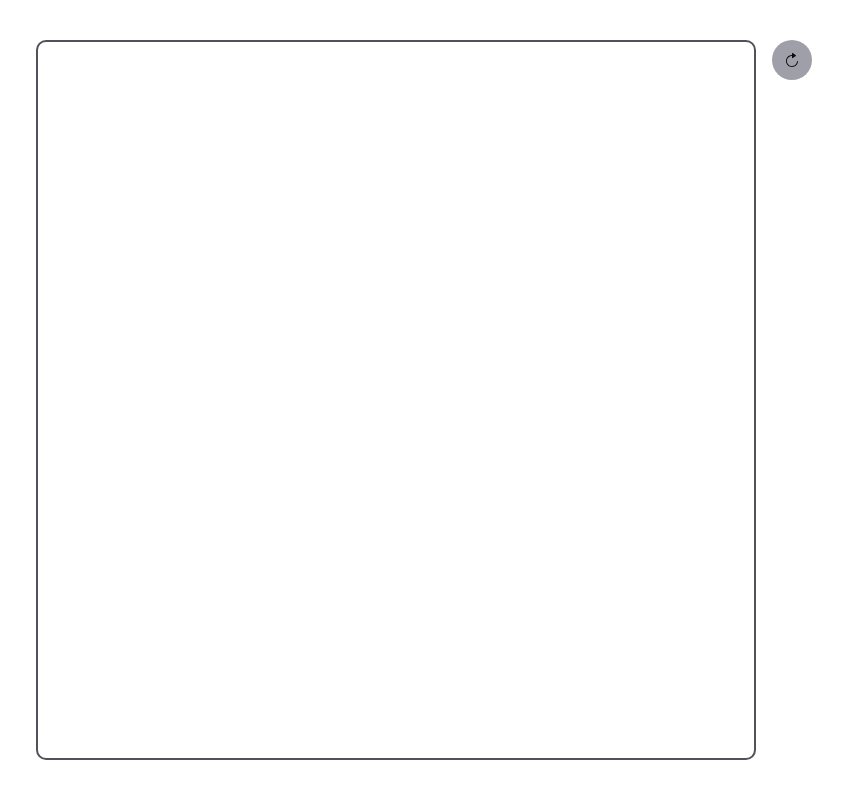
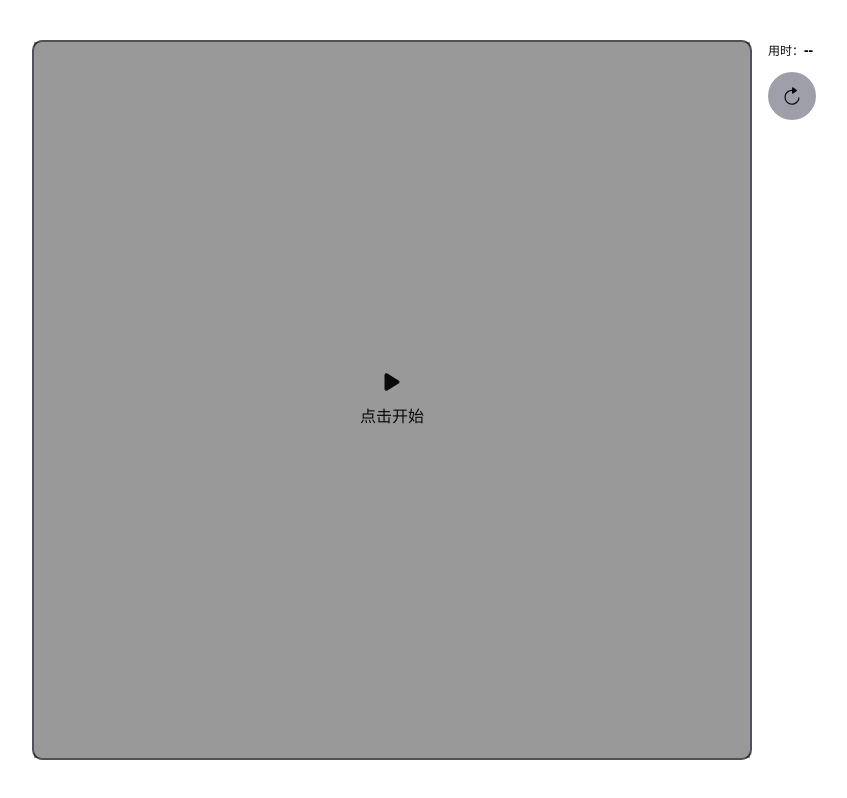
Before and after one commit to ApeWhoLovesCode/ChaosWorld, a Next.js app: page /triangle-huarong in a window 1280 px wide. Shown: the whole page, without its empty margins (216-1063 px from the left). Built offline with nearby package versions, Linux system fonts and the light colour scheme.

Commit message:
fix: 完善部分交互

```diff
--- a/src/app/triangle-huarong/components/CompleteDialog.tsx
+++ b/src/app/triangle-huarong/components/CompleteDialog.tsx
@@ -8,23 +8,28 @@ import {
   DialogHeader,
   DialogTitle,
 } from '@/components/ui/dialog';
+import { formatTime } from '@/utils/format';
 
 export function CompleteDialog({
   open,
+  time,
   onOpenChange,
-  reTry,
+  onReStart,
 }: {
   open: boolean;
+  time: number;
   onOpenChange: (open: boolean) => void;
-  reTry: () => void;
+  onReStart: () => void;
 }) {
   const onClose = () => onOpenChange(false);
   return (
     <Dialog open={open} onOpenChange={onOpenChange}>
       <DialogContent className="sm:max-w-md">
         <DialogHeader>
-          <DialogTitle>恭喜</DialogTitle>
-          <DialogDescription>恭喜完成了拼图</DialogDescription>
+          <DialogTitle>挑战成功</DialogTitle>
+          <DialogDescription>
+            恭喜完成了拼图，用时 <i className="font-bold">{formatTime(time)}</i>
+          </DialogDescription>
         </DialogHeader>
         <DialogFooter className="sm:justify-start">
           <Button type="button" variant="outline" onClick={onClose}>
@@ -35,7 +40,7 @@ export function CompleteDialog({
             variant="secondary"
             onClick={() => {
               onClose();
-              reTry();
+              onReStart();
             }}
           >
             重新挑战
--- a/src/app/triangle-huarong/huarong.tsx
+++ b/src/app/triangle-huarong/huarong.tsx
@@ -1,6 +1,6 @@
 'use client';
 
-import { useEffect, useMemo, useRef, useState } from 'react';
+import { useEffect, useImperativeHandle, useMemo, useRef, useState } from 'react';
 import { CanMoveItem, TriangleDataItem, TriangleHuarongRoadProps } from './type';
 import { useDebounceFn, useSetState } from 'ahooks';
 import HuarongItem from './huarongItem';
@@ -9,6 +9,7 @@ import { HuarongRoadCtx, onChangeGridParams } from './context';
 import { isPuzzleSolved } from './utils';
 import { isMobile } from '@/utils/handleDom';
 import { Direction, shuffleArray } from '@/utils/tool';
+import { cn } from '@/lib/utils';
 
 const defaultProps: TriangleHuarongRoadProps = {
   rowNum: 4,
@@ -20,7 +21,7 @@ type RequireType = keyof typeof defaultProps;
 
 export default function Huarong(comProps: TriangleHuarongRoadProps) {
   const props = useMergeProps<TriangleHuarongRoadProps, RequireType>(comProps, defaultProps);
-  const { gap, width, rowNum, colNum, isNotBg, onComplete, onResize, children, ...ret } = props;
+  const { gap, width, rowNum, colNum, isNotBg, onComplete, onResize, children, ref, ...ret } = props;
   const huarongAreaRef = useRef<HTMLDivElement>(null);
   const huarongRef = useRef<HTMLDivElement>(null);
   const total = useRef(0);
@@ -169,6 +170,12 @@ export default function Huarong(comProps: TriangleHuarongRoadProps) {
     return arr;
   }, [rowNum, state.gap, state.gridSize]);
 
+  useImperativeHandle(ref, () => {
+    return {
+      initData,
+    };
+  })
+
   const renderChildren = () => {
     const hasNum = Object.values(children?.valueOf() ?? {}).length;
     if (total.current - hasNum <= 0) return children;
@@ -208,7 +215,9 @@ export default function Huarong(comProps: TriangleHuarongRoadProps) {
     >
       <div
         ref={huarongAreaRef}
+        className={cn(ret.className)}
         style={{
+          ...ret.style,
           // padding: gap + 'px',
           width,
         }}
--- a/src/app/triangle-huarong/huarongItem.tsx
+++ b/src/app/triangle-huarong/huarongItem.tsx
@@ -8,6 +8,7 @@ import useTouchEvent from '@/hooks/useTouchEvent';
 import './index.css';
 import { checkDirectionXY, DirectionType, range } from '@/utils/compute';
 import type { Direction } from '@/utils/tool';
+import { cn } from '@/lib/utils';
 
 export default function HuarongItem(props: TriangleHuarongRoadItemProps) {
   const { index, children, row, col, value, ...ret } = props as Required<TriangleHuarongRoadItemProps>;
@@ -137,7 +138,10 @@ export default function HuarongItem(props: TriangleHuarongRoadItemProps) {
   return (
     // triangle
     <div
-      className={`absolute transition-all select-none ${moveDirection ? 'text-blue-400' : ''}`}
+      className={cn(
+        `absolute transition-all select-none`,
+        moveDirection ? 'text-blue-400' : '',
+      )}
       style={{
         ...cardStyle,
         transitionDuration: info.duration + 's',
@@ -145,9 +149,7 @@ export default function HuarongItem(props: TriangleHuarongRoadItemProps) {
       }}
       {...onTouchFn}
     >
-      <div
-        className={`triangle flex size-full items-center justify-center transition-all ${isTriangle ? 'rotate-0' : 'rotate-180'} ${!isNotBg ? 'bg-gray-200 dark:bg-gray-600' : ''}`}
-      >
+      <div className={cn('triangle size-full flex-center transition-all', isTriangle ? 'rotate-0' : 'rotate-180', !isNotBg ? 'bg-gray-200 dark:bg-gray-600' : '',)}>
         {children}
       </div>
     </div>
--- a/src/app/triangle-huarong/page.tsx
+++ b/src/app/triangle-huarong/page.tsx
@@ -1,29 +1,34 @@
 'use client';
 
-import { useState } from 'react';
 import { CompleteDialog } from './components/CompleteDialog';
 import Huarong from './huarong';
 import PageContainer from '@/components/PageContainer';
+import useGameBegin from '@/hooks/useGameBegin';
+import { TriangleHuarongRoadInstance } from './type';
+import { useRef } from 'react';
 
 export default function Home() {
-  const [completeOpen, setCompleteOpen] = useState(false);
-
-  const onComplete = () => {
-    setCompleteOpen(true);
-  }
-
-  const reTry = () => {
-    console.log('reTry');
-  }
+  const { gameAreaKey, setGameAreaKey, time, isStart, completeOpen, setCompleteOpen, onStart, onReStart, onEnd } =
+    useGameBegin();
+  const huarongRef = useRef<TriangleHuarongRoadInstance>(null);
 
   return (
     <>
-      <PageContainer reTry={reTry}>
-        <div className="w-[100%] h-full">
-          <Huarong isReadyComplete={false} onComplete={onComplete} />
+      <PageContainer time={time} isStart={isStart} onStart={onStart} onReStart={onReStart}>
+        <div className="h-full w-[100%]">
+          <Huarong key={gameAreaKey} ref={huarongRef} isReadyComplete={true} onComplete={onEnd} />
         </div>
       </PageContainer>
-      <CompleteDialog open={completeOpen} onOpenChange={setCompleteOpen} reTry={reTry} />
+      <CompleteDialog
+        time={time}
+        open={completeOpen}
+        onOpenChange={setCompleteOpen}
+        onReStart={() => {
+          // huarongRef.current?.initData();
+          setGameAreaKey((v) => ++v);
+          onReStart();
+        }}
+      />
     </>
   );
 }
--- a/src/components/PageContainer.tsx
+++ b/src/components/PageContainer.tsx
@@ -1,22 +1,45 @@
+'use client';
 import { IoIosRefresh } from 'react-icons/io';
+import { FaPlay } from 'react-icons/fa6';
 import { Tooltip, TooltipContent, TooltipTrigger } from '@/components/ui/tooltip';
+import { formatTime } from '@/utils/format';
 
 type PropsType = {
   children: React.ReactNode;
-  reTry?: () => void;
+  isStart: boolean;
+  time: number;
+  onStart: () => void;
+  onReStart?: () => void;
 };
 
-export default ({ children, reTry }: PropsType) => {
+export default ({ children, isStart, time, onStart, onReStart }: PropsType) => {
+
   return (
     <div className="flex h-[90%] gap-x-4">
-      <div className="aspect-square h-full rounded-lg border-2 border-solid border-zinc-600 p-4 pt-20 dark:border-zinc-400">
+      <div className="relative aspect-square h-full rounded-lg border-2 border-solid border-zinc-600 p-4 pt-20 dark:border-zinc-400">
         {children}
+        {!isStart ? (
+          <div
+            className="flex-center flex-col gap-y-3 absolute top-0 left-0 z-10 size-full cursor-pointer hover:opacity-90 bg-black/40 dark:bg-white/20"
+            onClick={onStart}
+          >
+            <FaPlay className="text-xl" />
+            点击开始
+          </div>
+        ) : null}
       </div>
-      <div>
+      <div className="space-y-3">
+        <div className="text-xs">
+          用时：
+          <span className="text-sm font-bold">{time ? formatTime(time) : '--'}</span>
+        </div>
         <Tooltip>
           <TooltipTrigger>
-            <div onClick={reTry} className="flex-center size-10 cursor-pointer rounded-[50%] bg-zinc-400 hover:opacity-90 dark:bg-zinc-600">
-              <IoIosRefresh />
+            <div
+              onClick={onReStart}
+              className="flex-center size-12 cursor-pointer rounded-[50%] bg-zinc-400 hover:opacity-90 dark:bg-zinc-600"
+            >
+              <IoIosRefresh className="text-xl" />
             </div>
           </TooltipTrigger>
           <TooltipContent side="right">重新开始</TooltipContent>
--- /dev/null
+++ b/src/hooks/useGameBegin.ts
@@ -0,0 +1,37 @@
+import { useEffect, useRef, useState } from 'react';
+
+export default function useGameBegin() {
+  const [completeOpen, setCompleteOpen] = useState(false);
+  const [time, setTime] = useState(0);
+  const [isStart, setIsStart] = useState(false);
+  const countTimer = useRef<NodeJS.Timeout>(undefined);
+  const [gameAreaKey, setGameAreaKey] = useState(0);
+
+  const onStart = () => {
+    setIsStart(true);
+    clearInterval(countTimer.current);
+    countTimer.current = setInterval(() => {
+      setTime((c) => ++c);
+    }, 1000);
+  };
+
+  const onReStart = () => {
+    setCompleteOpen(false);
+    setTime(0);
+    onStart();
+  };
+
+  const onEnd = () => {
+    setCompleteOpen(true);
+    setIsStart(false);
+    clearInterval(countTimer.current);
+  };
+
+  useEffect(() => {
+    return () => {
+      clearInterval(countTimer.current);
+    };
+  }, []);
+
+  return { gameAreaKey, setGameAreaKey, completeOpen, setCompleteOpen, time, isStart, onStart, onReStart, onEnd };
+}
--- /dev/null
+++ b/src/utils/format.ts
@@ -0,0 +1,9 @@
+export const formatTime = (v: number) => {
+  const hour = Math.floor(v / 3600).toString().padStart(2, '0');
+  const min = Math.floor(v / 60).toString().padStart(2, '0');
+  const sec = (v % 60).toString().padStart(2, '0');
+  let str = sec
+  if (min !== '00') str = min + ':' + str;
+  if (hour !== '00') str = hour + ':' + str;
+  return str
+}
```
Also changed, not shown: src/app/triangle-huarong/type.ts (+7 -1 lines), 1 other file (tests, documents, lock files or other folders).
